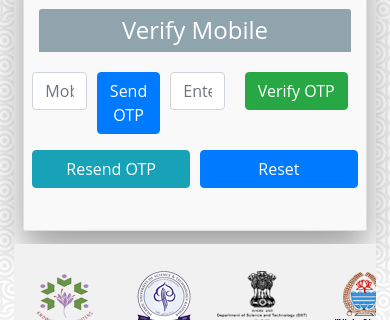
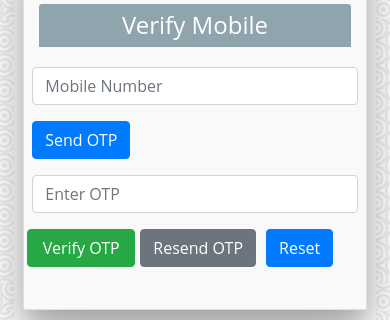
Before and after one commit to qaziwajid/grievance-app, a React app: page /RegesterForm in a window 390 px wide. Shown: the part 273-593 px from the top of the page. Built offline with nearby package versions, Linux system fonts and the light colour scheme.

```diff
--- a/src/RegesterForm.css
+++ b/src/RegesterForm.css
@@ -50,3 +50,6 @@
 Link:hover{
     text-decoration: none;
 }
+.width-100{
+    width: 108px;
+}
--- a/src/RegesterForm.js
+++ b/src/RegesterForm.js
@@ -1,8 +1,6 @@
 import React from 'react';
-import Button from 'react-bootstrap/Button';
-import Col from 'react-bootstrap/Col';
 import {Link} from 'react-router-dom';
-import Form from 'react-bootstrap/Form';
+
 import './RegesterForm.css';
 class RegesterForm extends React.Component{
     constructor(props){
@@ -13,9 +11,10 @@
     render(){
         return(
             <div className='form-container'>
+
                 <div className='form-main-box'>
                     <div className='col-lg-12 text-centre form-heading-border'>
-                        <h2 class="alignh2">Online Grievance Form</h2>
+                        <h3 class="alignh2">Online Grievance Form</h3>
                     </div>
                     <div id="ContentPlaceHolder1_dvOTP" class="col-lg-12 box-container">
                          <div class="box-heading">
@@ -24,48 +23,41 @@
 
             </div>
             <div className='form-body'>
-            <Form>
-            <Form.Row>
-              <Form.Group as={Col} controlId="formGridEmail">
-                {/* <Form.Label>Mobile NO.</Form.Label> */}
-                <Form.Control type="text" placeholder="Mobile No" />
-              </Form.Group>
+            <form>
+  <div class="form-row">
+    <div class="form-group col-lg-3">
 
-              {/* <Form.Group as={Col} controlId="formGridSecuritycode">
-                <Form.Label>Name</Form.Label>
-                <Form.Control type="Text" placeholder="Name" />
-              </Form.Group> */}
-                <Form.Group as={Col} controlId="formGridSubmit">
-            <Button variant="primary" size="md" block>
+      <input type="phone" class="form-control" id="phone" placeholder="Mobile Number"/>
+    </div>
+    <div class=" form-group col-lg-2">
+    <button type="button" class="btn btn-primary ">
                  Send OTP
-             </Button>
-              </Form.Group>
-              <Form.Group as={Col} controlId="formGridOTP">
-                {/* <Form.Label>Name</Form.Label> */}
-                <Form.Control type="Text" placeholder="Enter OTP" />
-              </Form.Group>
-              <Link to='/RegestrationFormMain'>
-              <Form.Group as={Col} controlId="formGridSubmit">
-            <Button variant="success" size="md" block>
-                 Verify OTP
-             </Button>
-              </Form.Group>
-              </Link>
-              <Form.Group as={Col} controlId="formGridSubmit">
-            <Button variant="info" size="md" block>
-                 Resend OTP
-             </Button>
-              </Form.Group>
-
-              <Form.Group as={Col} controlId="formGridSubmit">
-            <Button variant="primary" size="md" block>
-                Reset
-             </Button>
-              </Form.Group>
-            </Form.Row>
+             </button>
+    </div>
+    <div class="form-group col-lg-2">
+  <input  type="Text" class="form-control" placeholder="Enter OTP" />
+  </div>
+  <Link to='/RegestrationFormMain'>
+  <div class="form-group col-xs-2 ">
+  <button type="button" class="btn btn-success width-100 ">   Verify OTP</button>
 
 
-          </Form>
+           </div>
+              </Link>
+              <div class="form-group col-xs-2">
+              <button type="button" class="btn btn-secondary">   Resend OTP</button>
+
+             </div>
+             <div class="form-group col-xs-1">
+             <button type="button" class="btn btn-primary">  Reset</button>
+
+              </div>
+  </div>
+
+
+
+
+         </form>
           </div>
           </div>
           </div>
```
